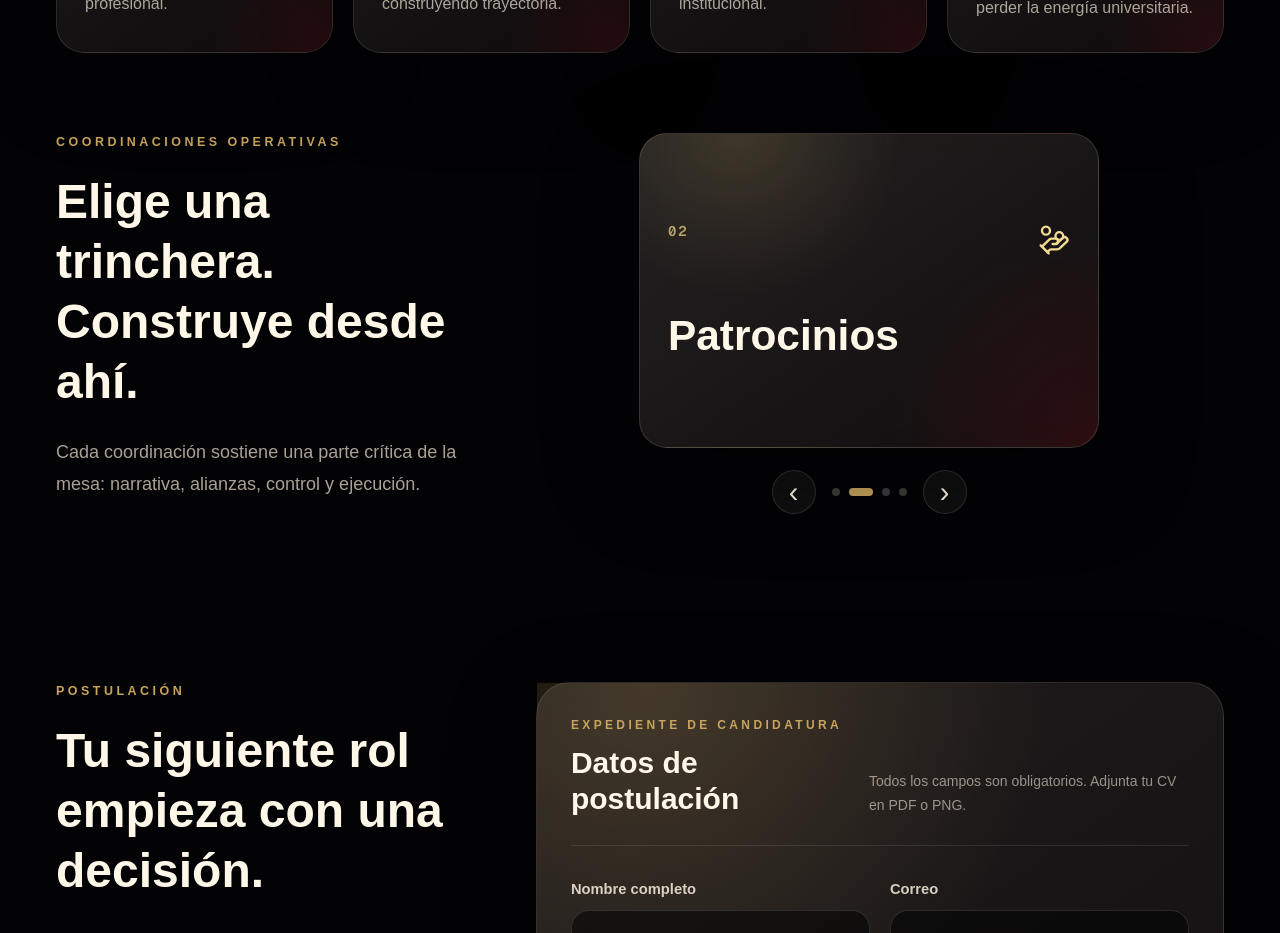
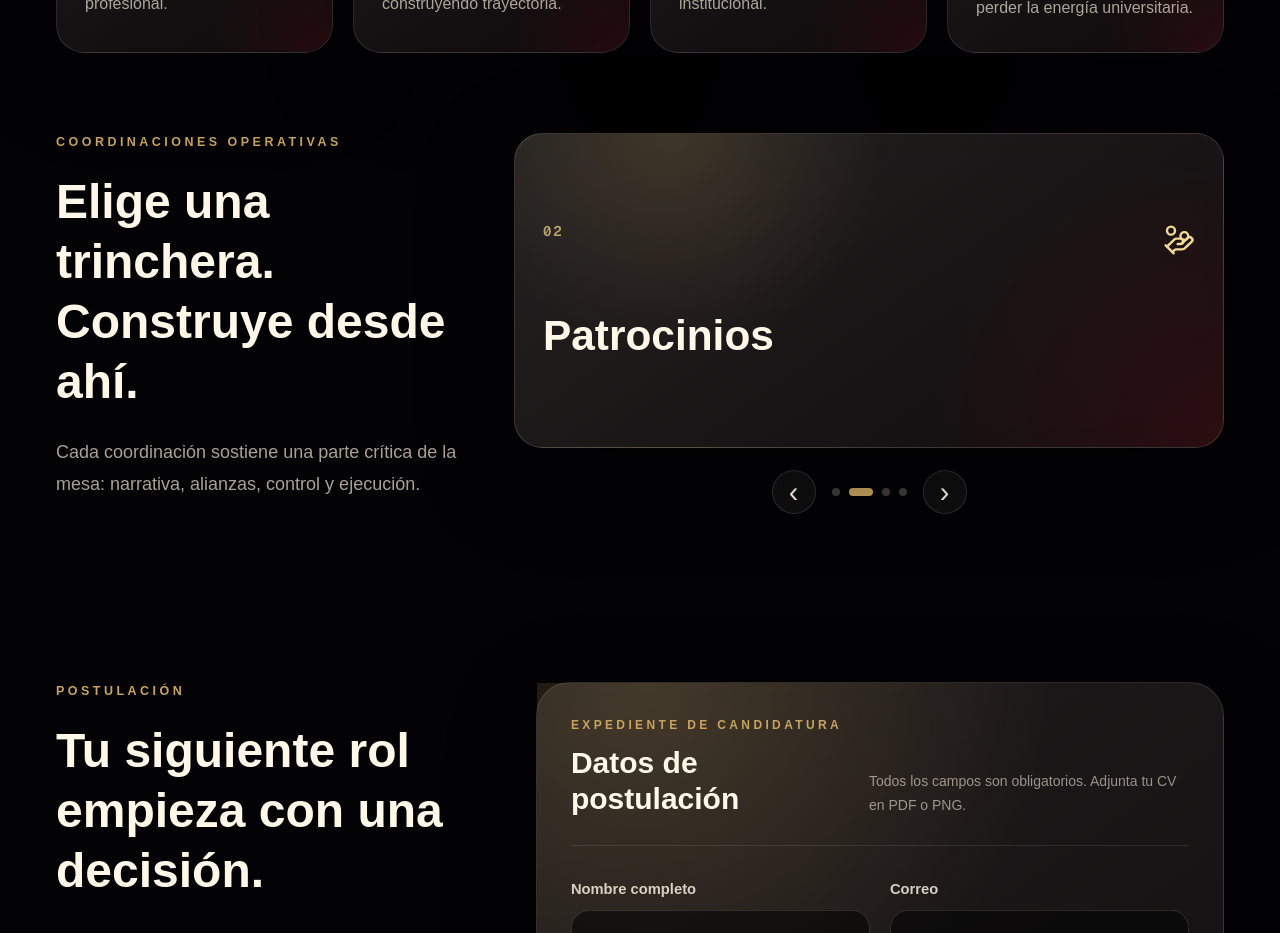
Before and after one commit to nathaliealvarez340-lgtm/lideres-coparmex, a Next.js app: page / in a window 1280 px wide. Shown: the part 1560-2493 px from the top of the page. Built offline with nearby package versions, Linux system fonts and the light colour scheme.

Commit message:
fix: carrusel alineado al contenedor principal

```diff
--- a/app/globals.css
+++ b/app/globals.css
@@ -130,21 +130,19 @@ body {
   text-transform: uppercase;
 }
 
-.coordination-carousel {
+.carousel-wrapper {
   display: flex;
   flex-direction: column;
-  align-items: center;
-  justify-content: center;
+  align-items: stretch;
+  justify-content: flex-start;
   gap: 22px;
   width: 100%;
-  max-width: 460px;
-  margin: 0 auto;
+  max-width: 1200px;
 }
 
 .coordination-feature-card {
   position: relative;
   overflow: hidden;
-  width: min(460px, 100%);
   min-height: 315px;
   border: 1px solid rgba(255, 248, 232, 0.14);
   border-radius: 28px;
@@ -164,6 +162,12 @@ body {
     border-color 220ms ease,
     box-shadow 220ms ease;
   animation: card-enter 420ms ease both;
+}
+
+.carousel-card {
+  width: 100%;
+  flex: 1;
+  flex-shrink: 0;
 }
 
 .coordination-feature-card:hover {
@@ -235,6 +239,7 @@ body {
   align-items: center;
   justify-content: center;
   gap: 16px;
+  width: 100%;
 }
 
 .coordination-controls > button {
--- a/app/ui/coordination-carousel.tsx
+++ b/app/ui/coordination-carousel.tsx
@@ -51,10 +51,12 @@ export function CoordinationCarousel({
   }
 
   return (
-    <div className="coordination-carousel" aria-label="Coordinaciones">
+    <div className="carousel-wrapper" aria-label="Coordinaciones">
       <button
         aria-expanded={isExpanded}
-        className={`coordination-feature-card ${isExpanded ? "is-expanded" : ""}`}
+        className={`carousel-card coordination-feature-card ${
+          isExpanded ? "is-expanded" : ""
+        }`}
         key={active.name}
         onClick={() => setIsExpanded((current) => !current)}
         type="button"
```
